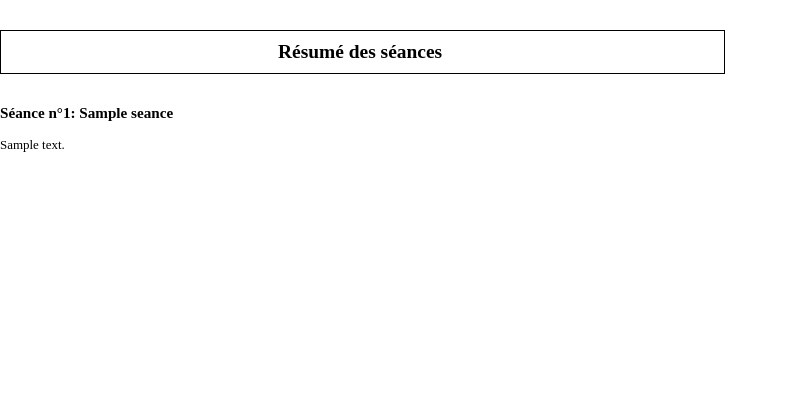
After one commit to rdunklau/littlefish, a Python web app: template littlefish/templates/print/seances_summary.jinja2 in a window 1280 px wide. The commit adds this page. Shown: the top 420 px of the page, without its empty margins (0-788 px from the left). Run offline with Jinja, Linux system fonts and the light colour scheme; the template is opened without the code that fills it: most values are stand-ins (such as "Sample title", 1, 10 or a date in 2020).

Commit message:
Big style modification for print.
Split the template in three to merge page breaks and styles.

```diff
--- a/littlefish/static/css/print.css
+++ b/littlefish/static/css/print.css
@@ -7,8 +7,7 @@ td, th{
   border-right: 0.5px solid black;
   border-bottom: 0.5px solid black;
   margin: 0;
-  padding-left: 5px;
-  padding-right: 5px;
+  padding: 5px 5px 5px 5px;
 }
 
 table, td, tr, th {
@@ -29,15 +28,18 @@ table tr:first-child th {
 h1 {
   font-weight: bold;
   text-align: center;
-  font-size: 1em;
+  font-size: 1.8em;
 }
 
 h2 {
   text-align: center;
   border: 1px solid black;
   width: 100%;
-  padding-top: 1px;
-  padding-bottom: 1px;
+  padding-top: 10px;
+  padding-bottom: 10px;
+  padding-right: 5px;
+  margin-top: 30px;
+  margin-bottom: 30px;
 }
 
 section {
@@ -53,7 +55,7 @@ section.landscape {
 }
 
 html, body {
-  font-size: 0.8em;
+  font-size: 0.9em;
 }
 
 table.sequence_table tr td:first-child {
@@ -71,27 +73,15 @@ table.def_table tr td:last-child {
 }
 
 table.def_table {
-  width: 40%;
+  width: 60%;
 }
 
 @page {
-  size: A4 landscape;
-}
-
-@page :first {
   size: A4;
 }
 
-table.seance_table {
-  width: 100%;
-}
-
-table.seance_table td, th{
-  text-align: center;
-}
-
-table.seance_table td {
-  font-size: 0.8em;
+pre {
+  font-family: inherit;
 }
 
 ul, li {
--- a/littlefish/static/css/style.css
+++ b/littlefish/static/css/style.css
@@ -345,5 +345,9 @@ ul.breadcrumb li:first-child:before {
 }
 
 section {
-	padding-left: 30px;
+  padding-left: 30px;
 }
+
+textarea, .dijitTextArea {
+  min-height: 6em;
+}
--- /dev/null
+++ b/littlefish/templates/print/seances_summary.jinja2
@@ -0,0 +1,16 @@
+<html>
+<head>
+	<meta charset="UTF-8">
+	<title>{{ sequence.title}}</title>
+  	<link rel="stylesheet" href="littlefish/static/css/print.css"/>
+</head>
+<body>
+<section>
+<h2>Résumé des séances</h2>
+{% for seance in sequence.seances %}
+  <article>
+    <h3>Séance n°{{ loop.index}}: {{seance.title}}</h3>
+    <pre>{{seance.summary or 'Résumé indisponible'}}</pre>
+  </article>
+{% endfor %}
+</section>
--- a/setup.py
+++ b/setup.py
@@ -20,7 +20,7 @@ options = dict(
     platforms="Any",
     packages=find_packages(),
     install_requires=["flask>=0.8", 'flask-sqlalchemy', 'Flask-WTF', 'psycopg2',
-        'WeasyPrint'],
+        'WeasyPrint', 'pyPdf'],
     classifiers=[
         "Development Status :: WIP",
         "Intended Audience :: Public",
```
Also changed, not shown: littlefish/sequence.py (+24 -4 lines), littlefish/static/css/print_landscape.css (added, +24 -0 lines), littlefish/templates/print/seances.jinja2 (added, +45 -0 lines), littlefish/templates/print/sequence.jinja2 (+0 -27 lines).
